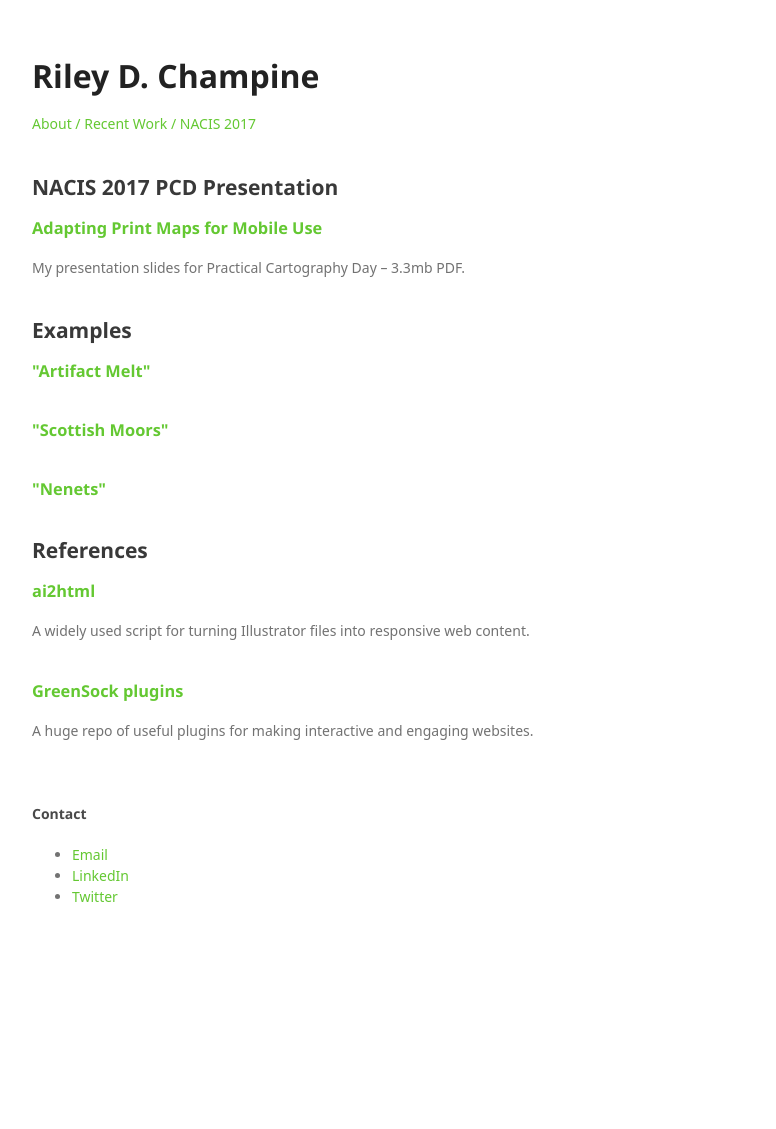
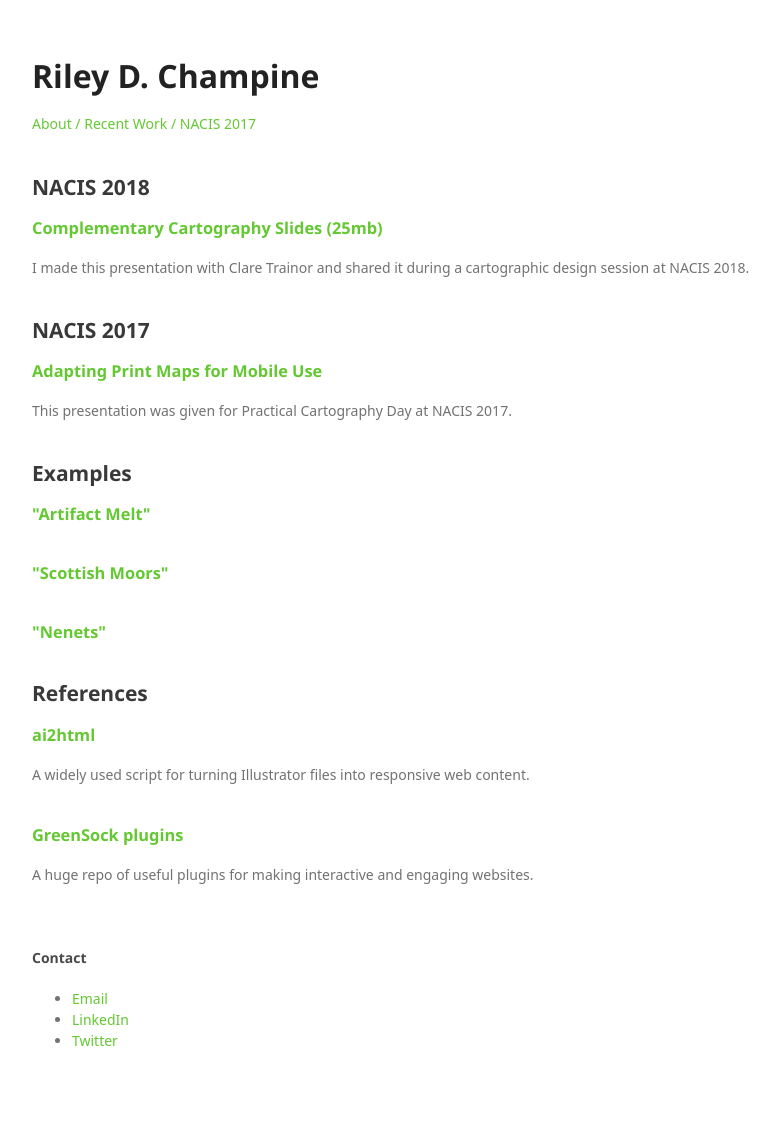
Before and after one commit to rileydchampine/rileydchampine.github.io, a Jekyll site: the page built from nacis2017.html, in a window 1280 px wide. Shown: the whole page, without its empty margins (26-802 px from the left). Built offline with Jekyll 4.4.1, drawn with Linux system fonts in a browser that asks for light colours; some web fonts are replaced; before the commit the page ends 985 px from its top, so only the background shows below that.

Commit message:
Update nacis2017.html

```diff
--- a/nacis2017.html
+++ b/nacis2017.html
@@ -1,13 +1,20 @@
 ---
 layout: default
-title: RDC // NACIS 2017
+title: RDC // NACIS Talks
 ---
 
 <div class="blurb">
-        <h2>NACIS 2017 PCD Presentation</h2>
+        <h2>NACIS 2018</h2>
+        <div>
+              <h3><a href="NACIS2018_ComplementaryCartography.pdf">Complementary Cartography Slides (25mb)</a></h3>
+              <p>I made this presentation with Clare Trainor and shared it during a cartographic design session at NACIS 2018.</p>
+                <br>
+        </div>
+
+        <h2>NACIS 2017</h2>
         <div>
               <h3><a href="AdaptingForMobile_Presentation_Lite.pdf">Adapting Print Maps for Mobile Use</a></h3>
-              <p>My presentation slides for Practical Cartography Day – 3.3mb PDF.</p>
+              <p>This presentation was given for Practical Cartography Day at NACIS 2017.</p>
                 <br>
         </div>
 
```
